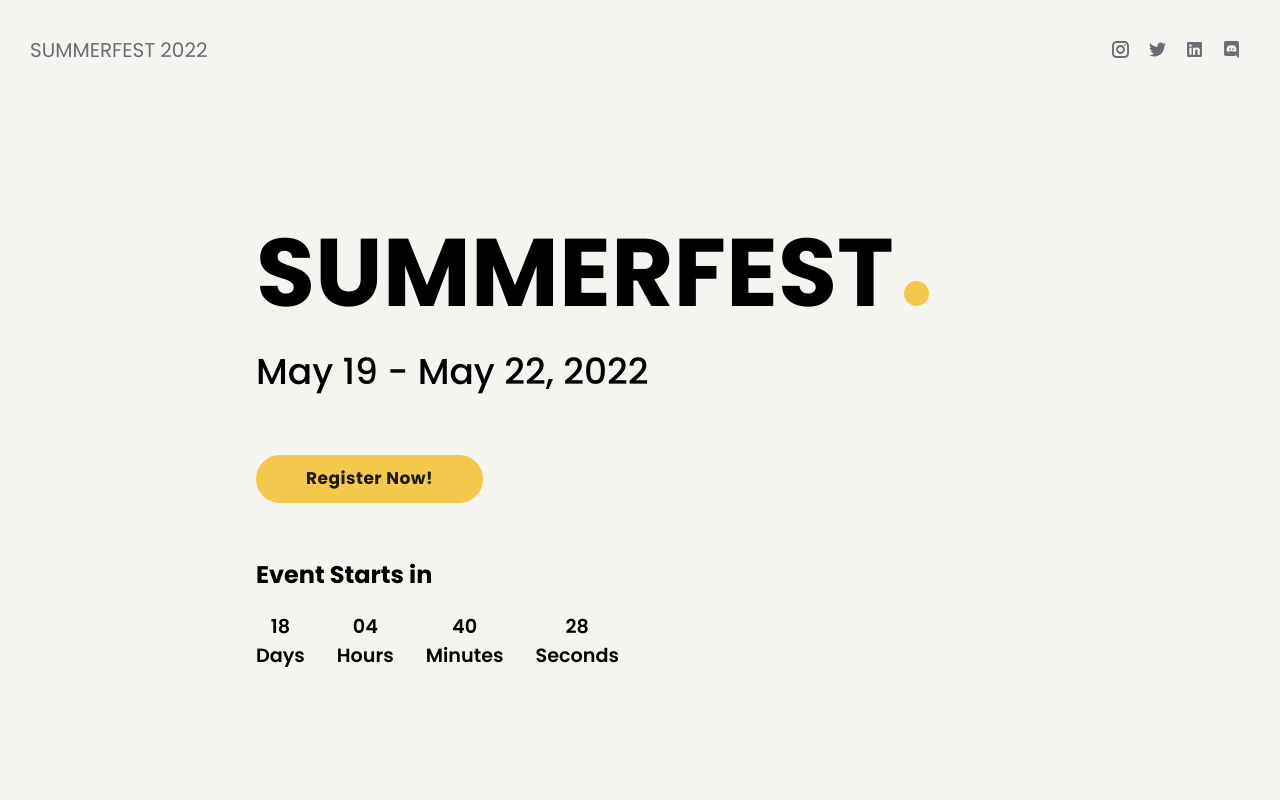
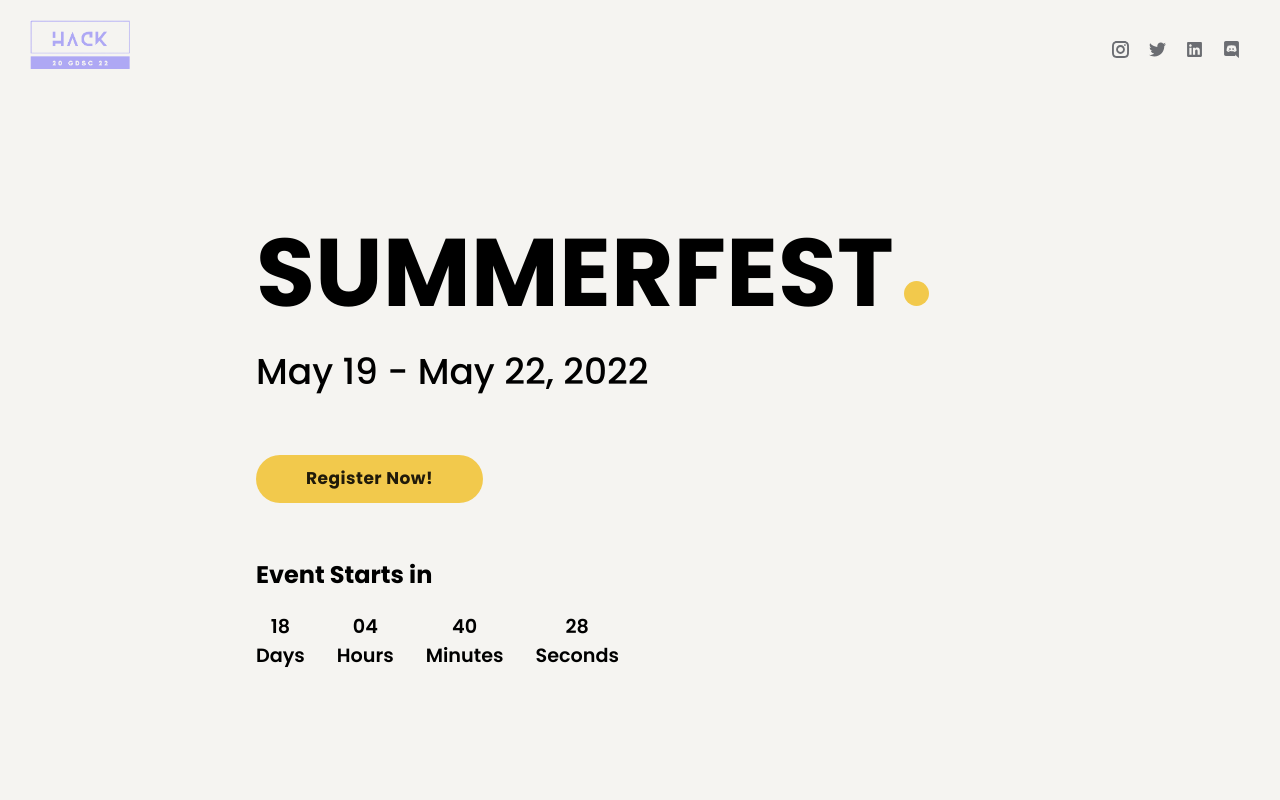
Before and after one commit to GDGCVITBHOPAL/summerfest, a React (Create React App) app: page / in a window 1280 px wide. Shown: the top 800 px of the page. Built offline with nearby package versions, Linux system fonts and the light colour scheme.

Commit message:
Logo added

```diff
--- a/src/App.css
+++ b/src/App.css
@@ -21,5 +21,5 @@ body {
 }
 
 img {
-  width: 100%;
+  /* width: 100%; */
 }
--- a/src/components/PageHeader.css
+++ b/src/components/PageHeader.css
@@ -6,7 +6,7 @@
 
 .header-title {
   float: left;
-  padding-top: 15px;
+  /* padding-top: 15px; */
 }
 
 .icon-section {
--- a/src/components/PageHeader.js
+++ b/src/components/PageHeader.js
@@ -2,11 +2,14 @@ import React from "react";
 import "./PageHeader.css";
 import { GrInstagram } from "react-icons/gr";
 import { FaDiscord, FaLinkedin, FaTwitter } from "react-icons/fa";
-
+import logoSrc from "./summerfest-logo.png";
 function PageHeader(props) {
   return (
     <div className={"header-section"}>
-      <span className={"header-title"}>SUMMERFEST 2022</span>
+      <span className={"header-title"}>
+        {/* SUMMERFEST 2022 */}
+        <img src={logoSrc} width="100px" />
+      </span>
       <span className={"icon-section"}>
         <a href="https://www.instagram.com/gdscvitbhopal">
           <GrInstagram className={"social-icon"} />
```
Also changed, not shown: src/components/summerfest-logo.png (added).
